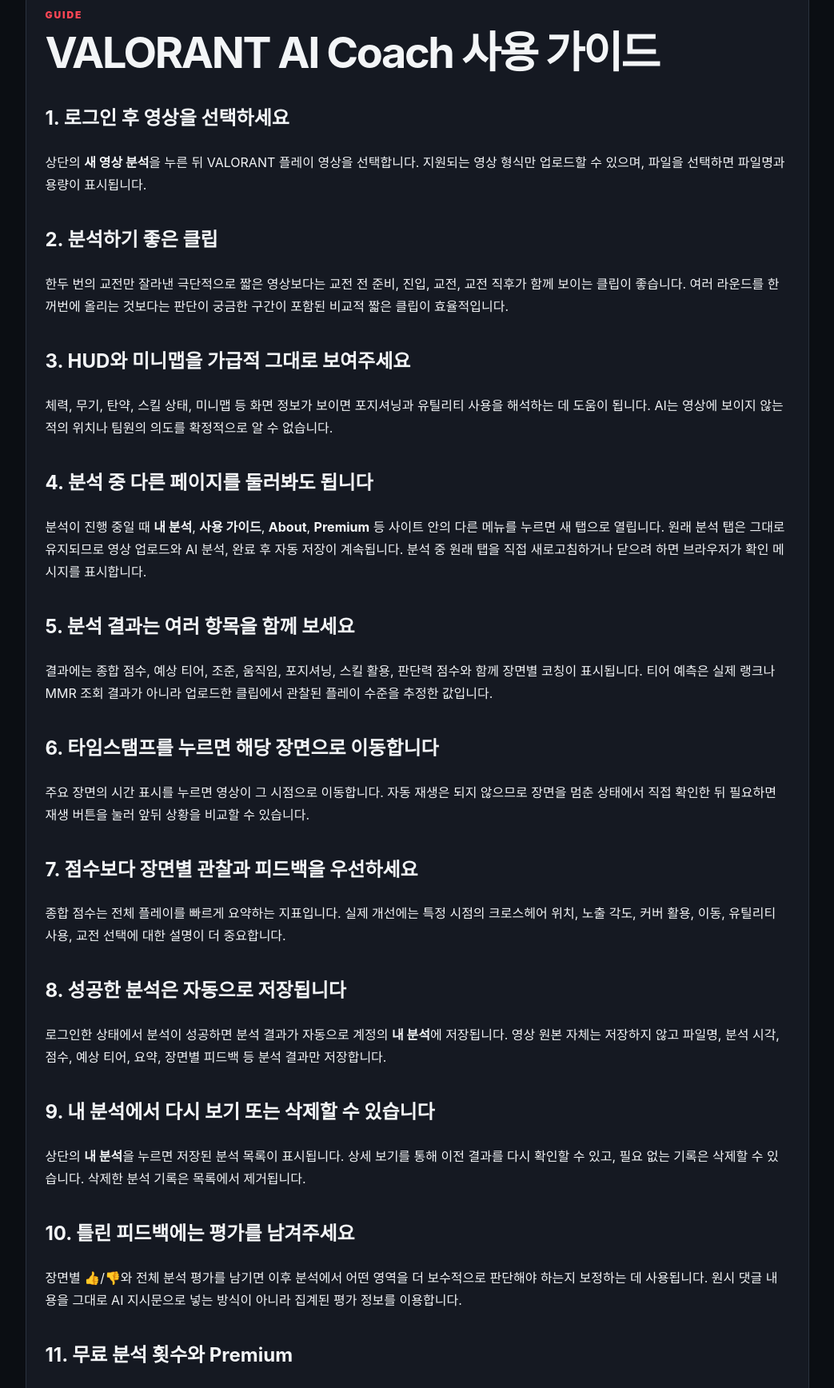
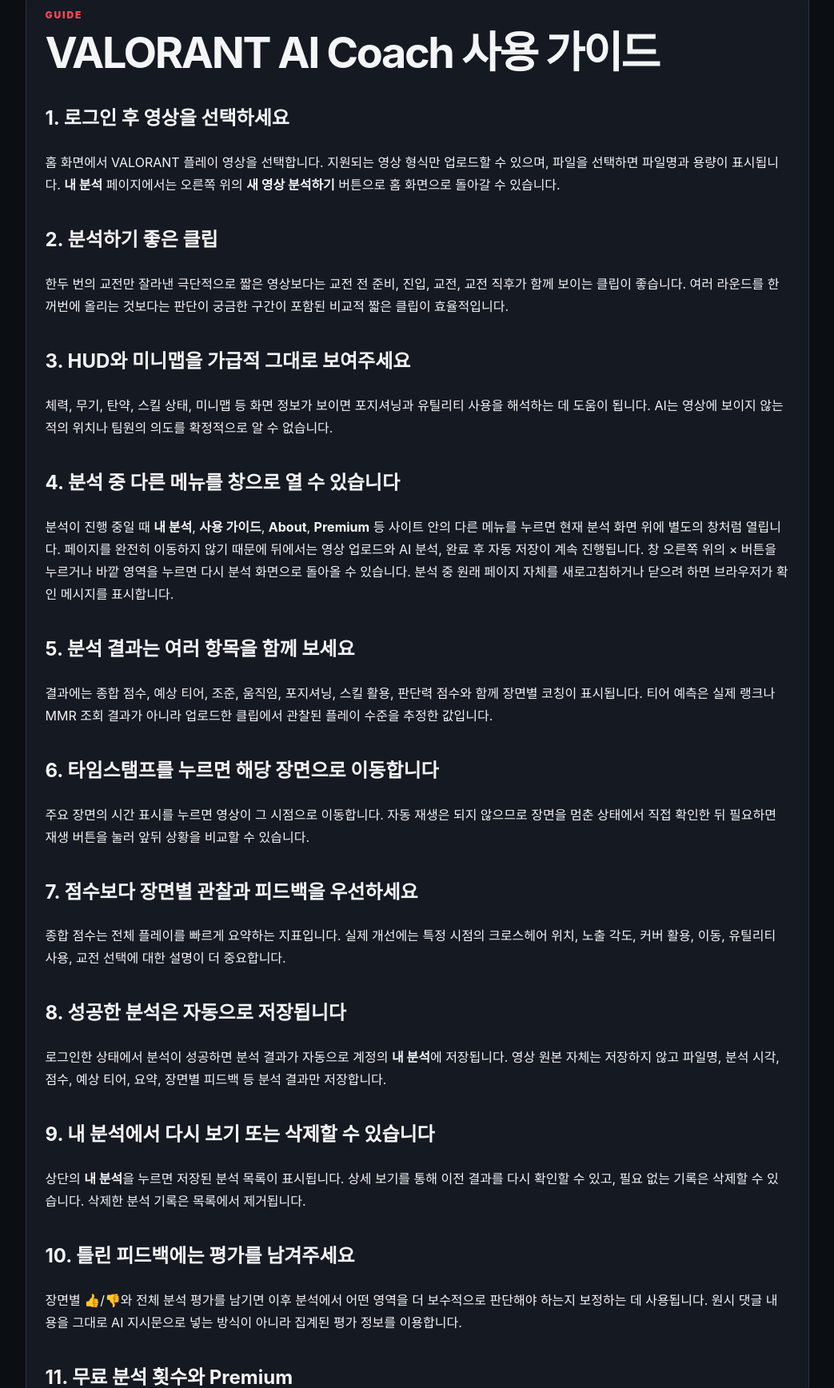
Before and after one commit to daon082312/valorant_ai_web_feedback_ads, a FastAPI app: page /guide in a window 1280 px wide. Shown: the part 139-1875 px from the top of the page at 80% size, without its empty margins (111-1154 px from the left). Run offline with FastAPI, Linux system fonts and the light colour scheme.

Commit message:
Update guide for modal navigation and history button

```diff
--- a/valorant_ai_public_ads_FLAT/templates/guide.html
+++ b/valorant_ai_public_ads_FLAT/templates/guide.html
@@ -8,8 +8,9 @@
 
     <h2>1. 로그인 후 영상을 선택하세요</h2>
     <p>
-        상단의 <strong>새 영상 분석</strong>을 누른 뒤 VALORANT 플레이 영상을 선택합니다.
-        지원되는 영상 형식만 업로드할 수 있으며, 파일을 선택하면 파일명과 용량이 표시됩니다.
+        홈 화면에서 VALORANT 플레이 영상을 선택합니다. 지원되는 영상 형식만 업로드할 수 있으며,
+        파일을 선택하면 파일명과 용량이 표시됩니다. <strong>내 분석</strong> 페이지에서는 오른쪽 위의
+        <strong>새 영상 분석하기</strong> 버튼으로 홈 화면으로 돌아갈 수 있습니다.
     </p>
 
     <h2>2. 분석하기 좋은 클립</h2>
@@ -24,11 +25,12 @@
         AI는 영상에 보이지 않는 적의 위치나 팀원의 의도를 확정적으로 알 수 없습니다.
     </p>
 
-    <h2>4. 분석 중 다른 페이지를 둘러봐도 됩니다</h2>
+    <h2>4. 분석 중 다른 메뉴를 창으로 열 수 있습니다</h2>
     <p>
-        분석이 진행 중일 때 <strong>내 분석</strong>, <strong>사용 가이드</strong>, <strong>About</strong>, <strong>Premium</strong> 등 사이트 안의 다른 메뉴를 누르면
-        새 탭으로 열립니다. 원래 분석 탭은 그대로 유지되므로 영상 업로드와 AI 분석, 완료 후 자동 저장이 계속됩니다.
-        분석 중 원래 탭을 직접 새로고침하거나 닫으려 하면 브라우저가 확인 메시지를 표시합니다.
+        분석이 진행 중일 때 <strong>내 분석</strong>, <strong>사용 가이드</strong>, <strong>About</strong>, <strong>Premium</strong> 등
+        사이트 안의 다른 메뉴를 누르면 현재 분석 화면 위에 별도의 창처럼 열립니다. 페이지를 완전히 이동하지 않기 때문에
+        뒤에서는 영상 업로드와 AI 분석, 완료 후 자동 저장이 계속 진행됩니다. 창 오른쪽 위의 × 버튼을 누르거나 바깥 영역을 누르면
+        다시 분석 화면으로 돌아올 수 있습니다. 분석 중 원래 페이지 자체를 새로고침하거나 닫으려 하면 브라우저가 확인 메시지를 표시합니다.
     </p>
 
     <h2>5. 분석 결과는 여러 항목을 함께 보세요</h2>
```
